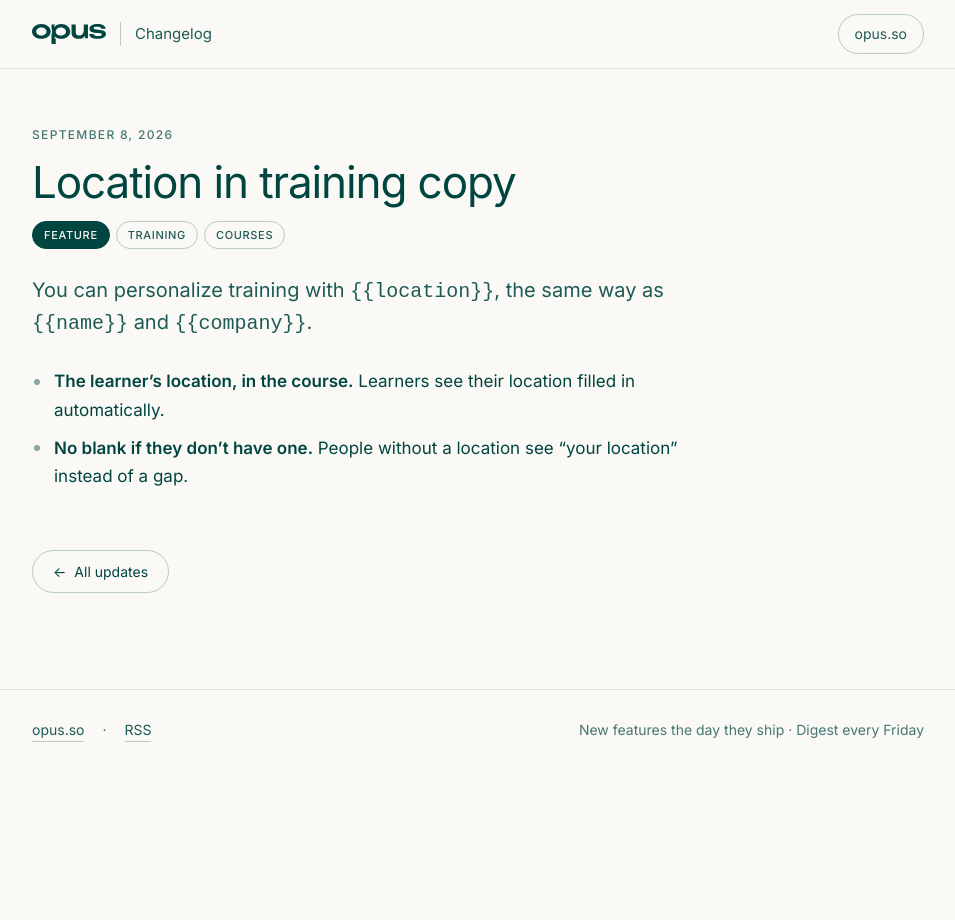
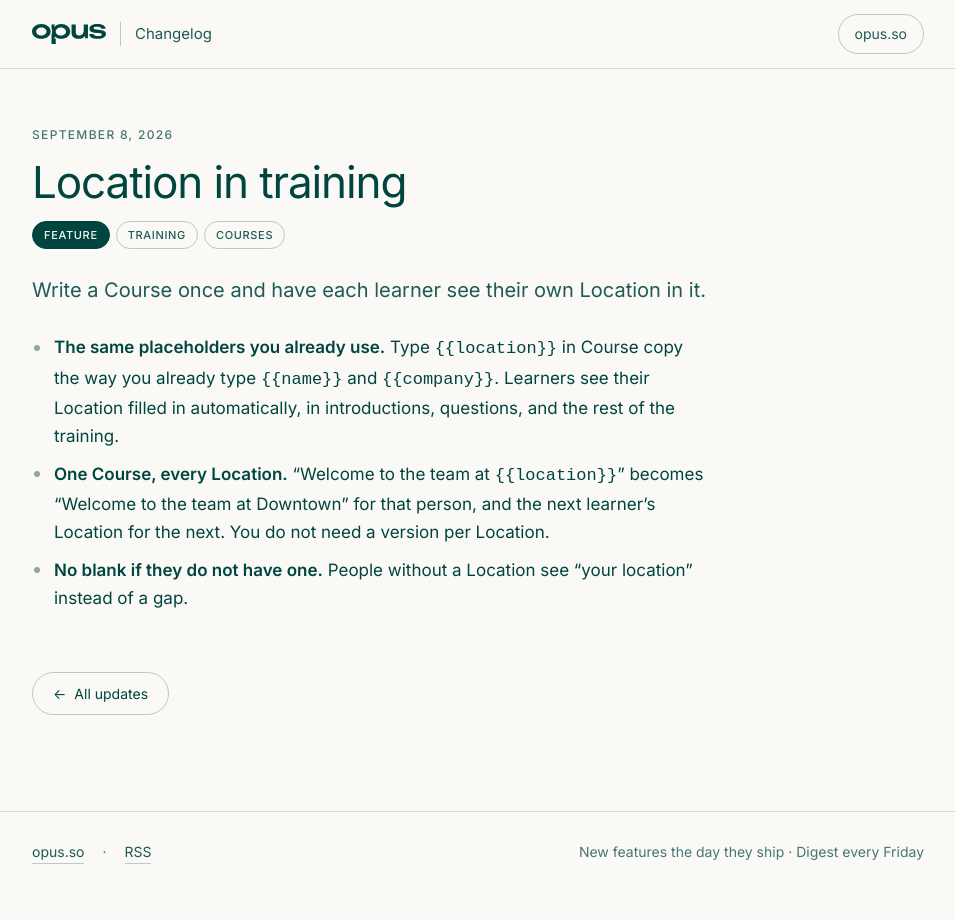
Before and after one commit to opus-training/changelog, a Jekyll site: the page built from _posts/2026-09-08-location-in-training-copy.md, in a window 1280 px wide. Shown: the whole page, without its empty margins (162-1117 px from the left). Built offline with Jekyll 4.4.1, drawn with Linux system fonts in a browser that asks for light colours.

Commit message:
Rewrite location-in-training changelog as a feature announcement

```diff
--- a/_posts/2026-09-08-location-in-training-copy.md
+++ b/_posts/2026-09-08-location-in-training-copy.md
@@ -1,11 +1,12 @@
 ---
-title: "Location in training copy"
+title: "Location in training"
 date: 2026-09-08
 kind: feature
 tags: [Feature, Training, Courses]
 ---
 
-You can personalize training with `{% raw %}{{location}}{% endraw %}`, the same way as `{% raw %}{{name}}{% endraw %}` and `{% raw %}{{company}}{% endraw %}`.
+Write a Course once and have each learner see their own Location in it.
 
-- **The learner’s location, in the course.** Learners see their location filled in automatically.
-- **No blank if they don’t have one.** People without a location see “your location” instead of a gap.
+- **The same placeholders you already use.** Type `{% raw %}{{location}}{% endraw %}` in Course copy the way you already type `{% raw %}{{name}}{% endraw %}` and `{% raw %}{{company}}{% endraw %}`. Learners see their Location filled in automatically, in introductions, questions, and the rest of the training.
+- **One Course, every Location.** "Welcome to the team at `{% raw %}{{location}}{% endraw %}`" becomes "Welcome to the team at Downtown" for that person, and the next learner's Location for the next. You do not need a version per Location.
+- **No blank if they do not have one.** People without a Location see "your location" instead of a gap.
```
